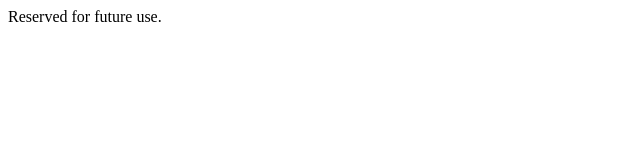
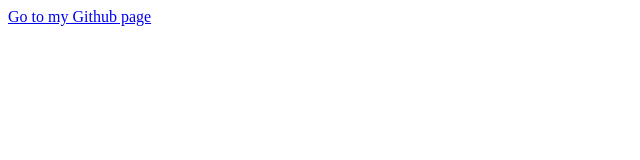
Before and after one commit to HerrNyani/herrnyani.github.io, a plain HTML site: page index.html in a window 1280 px wide. Shown: the whole page, without its empty margins (0-640 px from the left). Drawn offline with Linux system fonts and the light colour scheme.

Commit message:
Update index.html

```diff
--- a/index.html
+++ b/index.html
@@ -3,6 +3,6 @@
     <title>HerrNyani @ github.io</title>
 </head>
 <body>
-    <p>Reserved for future use.</p>
+    <p><a href="https://github.com/HerrNyani">Go to my Github page</a></p>
 </body>
 </html>
```
